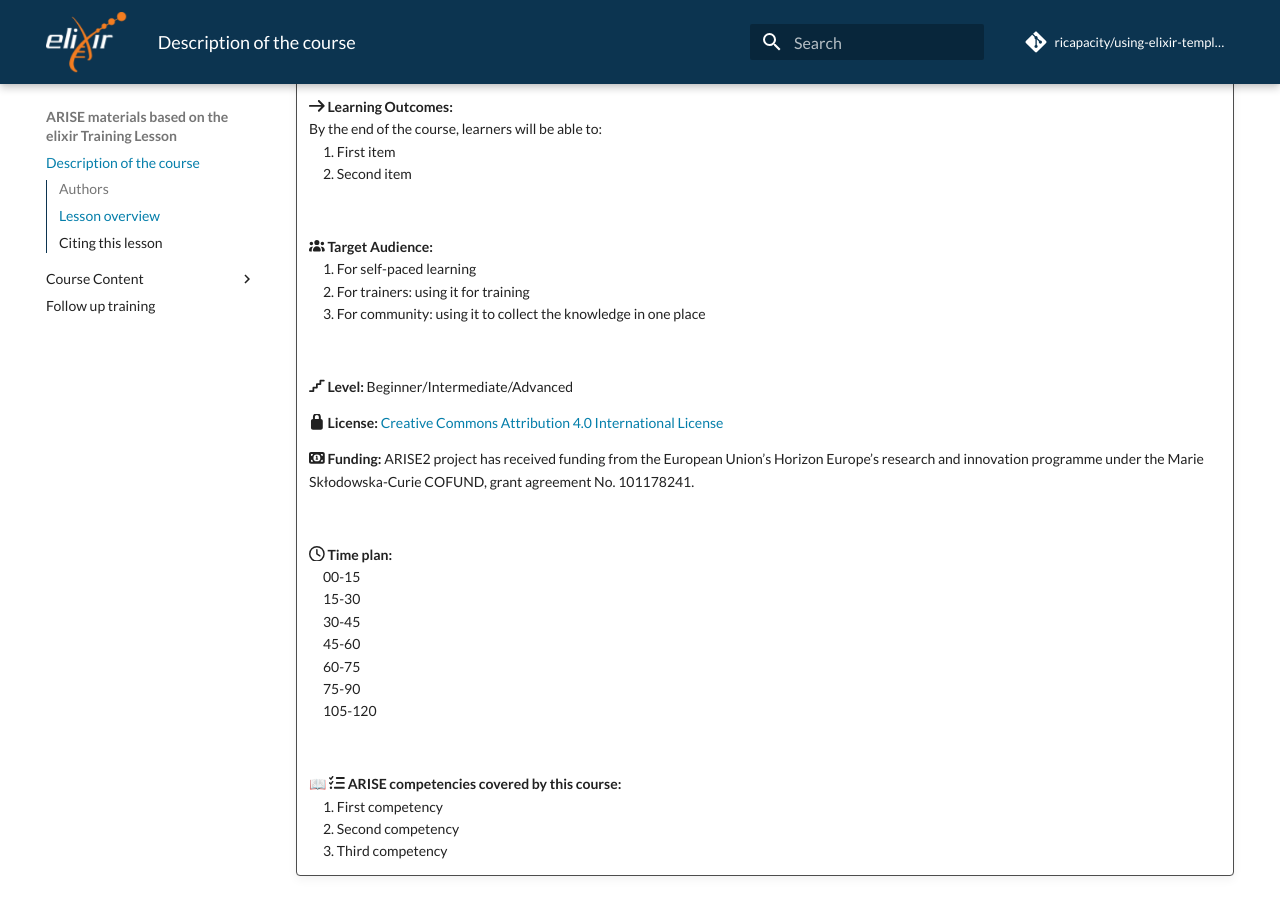
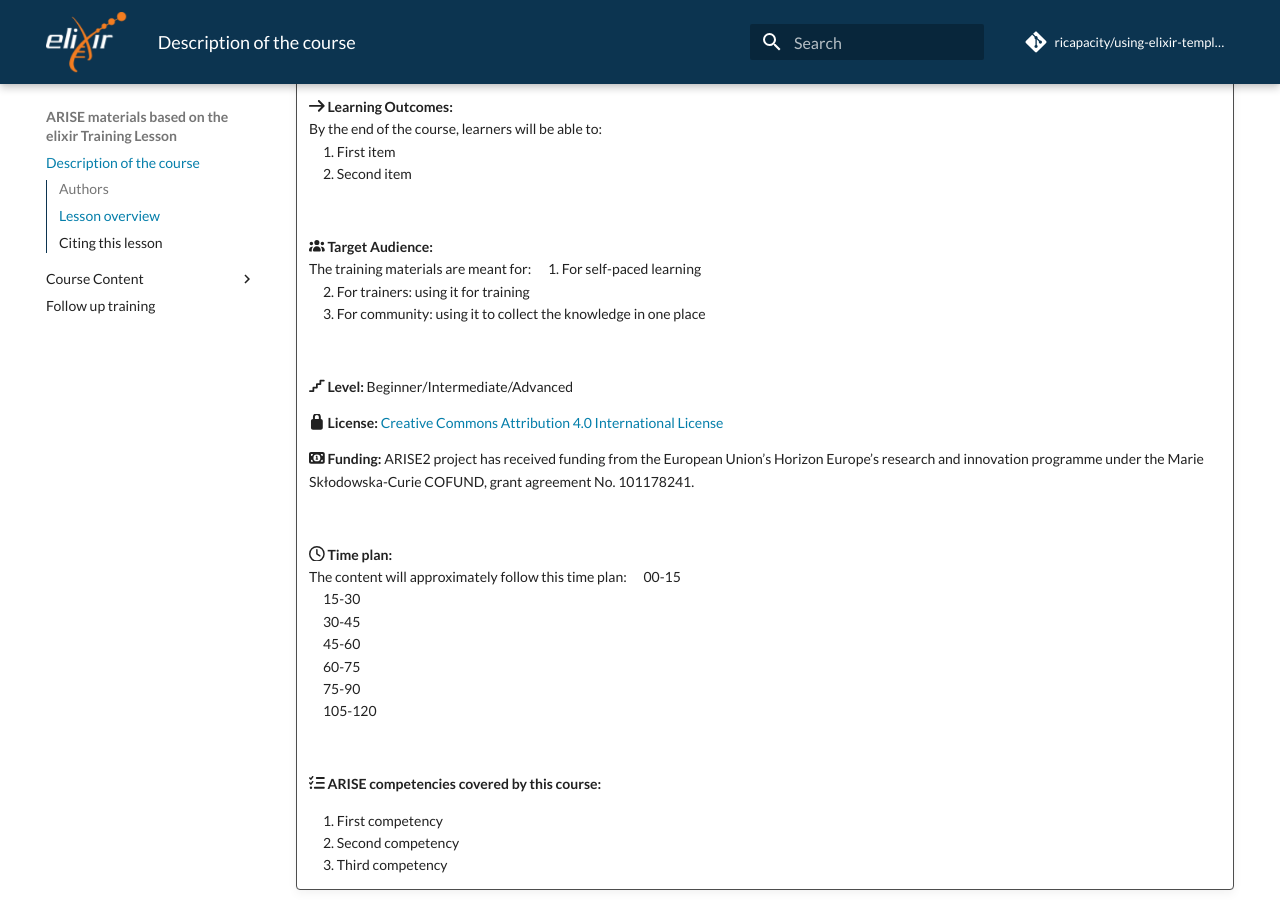
Before and after one commit to RIcapacity/using-elixir-template, an MkDocs documentation site: the page built from docs/index.md, in a window 1280 px wide and 900 px high, scrolled down 697 px. Built offline with MkDocs 1.6.1 and Material for MkDocs 9.7.7, drawn with Linux system fonts in a browser that asks for light colours.

Commit message:
Fix formatting and improve clarity in index.md

```diff
--- a/docs/index.md
+++ b/docs/index.md
@@ -31,6 +31,7 @@ Greek Mythology icons made by [max.icons](https://www.flaticon.com/authors/maxic
     </br>
 
     :fontawesome-solid-users: **Target Audience:**
+    The training materials are meant for:
     &emsp;1. For self-paced learning
     &emsp;2. For trainers: using it for training
     &emsp;3. For community: using it to collect the knowledge in one place
@@ -48,6 +49,7 @@ Greek Mythology icons made by [max.icons](https://www.flaticon.com/authors/maxic
     </br>
 
     :fontawesome-regular-clock: **Time plan:**
+    The content will approximately follow this time plan:
     &emsp;00-15
     &emsp;15-30
     &emsp;30-45
@@ -58,7 +60,8 @@ Greek Mythology icons made by [max.icons](https://www.flaticon.com/authors/maxic
 
     </br>
 
-    📖 :fontawesome-solid-list-check: **ARISE competencies covered by this course:**
+    :fontawesome-solid-list-check: **ARISE competencies covered by this course:**
+
     &emsp;1. First competency
     &emsp;2. Second competency
     &emsp;3. Third competency
```
